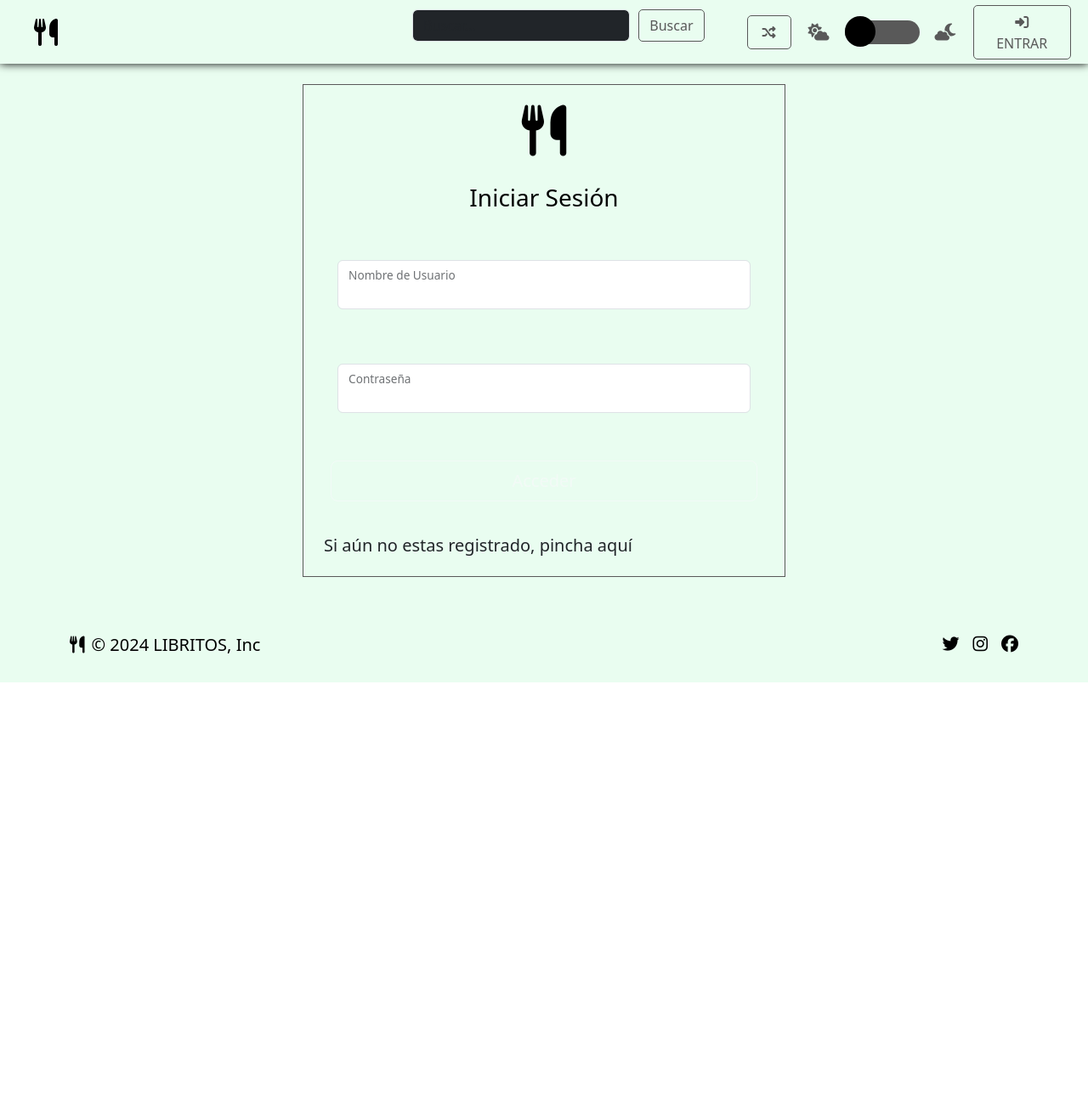
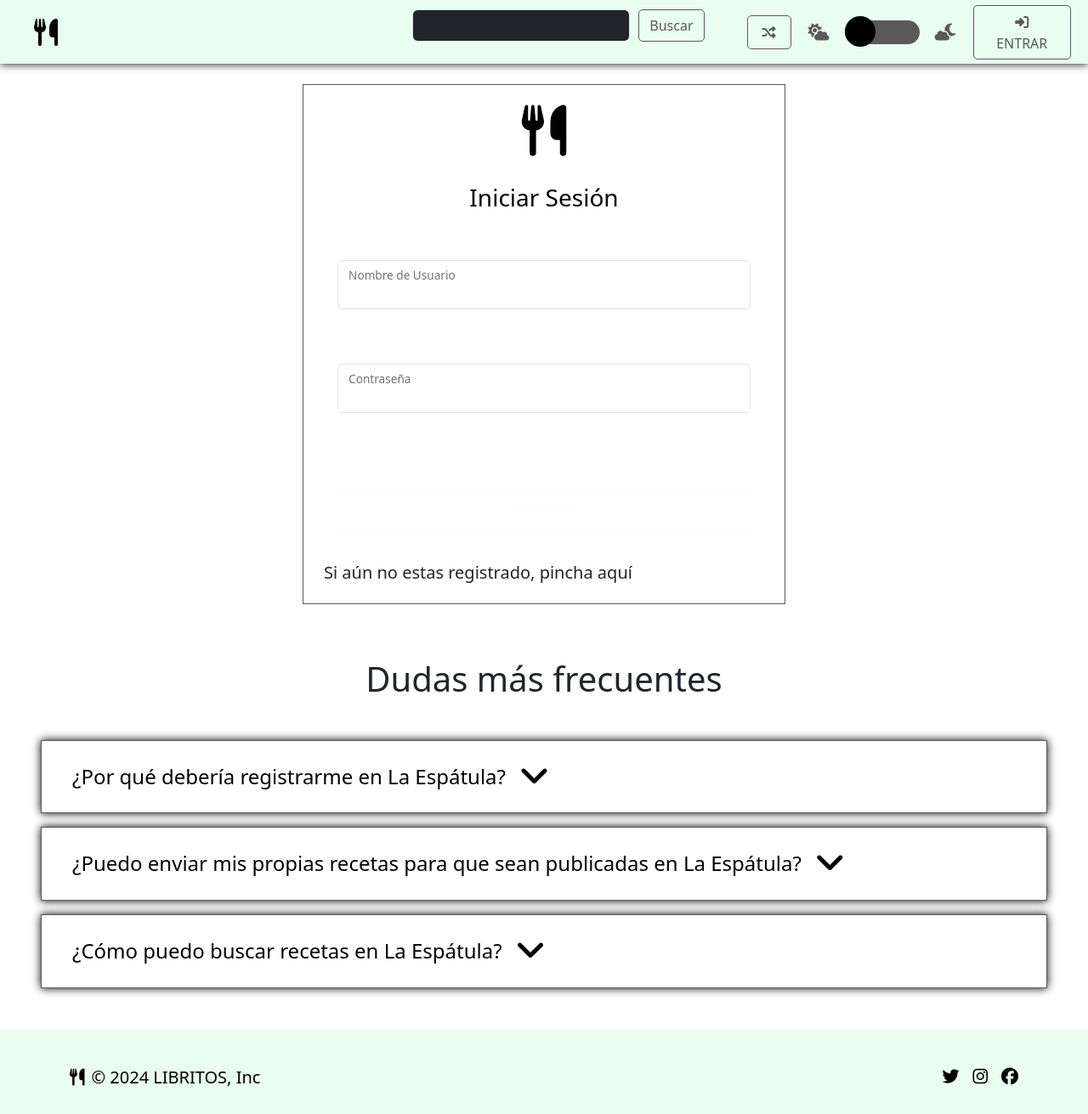
Before and after one commit to CCaim/ProyectoDiciembreFront, an Angular app: page /login in a window 1280 px wide. Shown: the whole page at 85% size. Before the commit the page ends 803 px from the top, so only its background shows below. Built offline with nearby package versions, Linux system fonts and the light colour scheme; what ngx-dropzone, ngx-pagination would draw is missing.

Commit message:
Ya funciona el login, estos son los cambios de JWT definitivos

```diff
--- a/src/app/components/admin/admin-usuarios/admin-usuarios.component.ts
+++ b/src/app/components/admin/admin-usuarios/admin-usuarios.component.ts
@@ -1,6 +1,6 @@
 import { Component, OnInit } from '@angular/core';
 import { NgForm } from '@angular/forms';
-import { Rol,  Usuario, UsuarioService } from '../../../service/usuario.service';
+import { Rol, Usuario, UsuarioService } from '../../../service/usuario.service';
 
 @Component({
   selector: 'app-admin-usuarios',
--- a/src/app/components/login/login.component.css
+++ b/src/app/components/login/login.component.css
@@ -4,7 +4,7 @@
 }
 
 .login-component{
-    background-color: var(--cyan-fondo);
+    background-color: var(--verde-fondo);
     margin: 0;
 }
 
@@ -18,7 +18,7 @@ h2{
 
 form{
     border: 1px solid var(--blanco);
-    background-color: var(--cyan-tarjeta);
+    background-color: var(--verde-tarjeta);
     display: flex;
     flex-direction: column;
 }
@@ -53,7 +53,7 @@ form{
 }
     .tarjeta-pregunta-card{
         flex: 1 1 30%;
-        background-color: var(--cyan-tarjeta);
+        background-color: var(--verde-tarjeta);
         padding: 0;
         border: 1px solid var(--blanco);
         box-shadow: 0px 0px 10px 0px var(--negro);
--- a/src/app/components/login/login.component.html
+++ b/src/app/components/login/login.component.html
@@ -21,6 +21,10 @@
                 </div>
             </div>
             <div style="display: flex; justify-content: center;">
+
+
+            </div>
+            <div style="display: flex; justify-content: center;">
                 <button class="w-100 btn btn-lg btn-outline-light button-login" [disabled]="!f.valid">Acceder</button>
             </div>
             <h5 routerLink="/registro">Si aún no estas registrado, pincha aquí</h5>
@@ -28,4 +32,43 @@
         <div *ngIf="f.submitted && isLoginFail" class="alert alert-danger">Error! {{errMsj}}</div>
         <div *ngIf="isBanned" class="alert alert-danger">Tu usuario ha sido baneado y no tiene acceso a La Espátula</div>
     </div>
+    <div>
+        <div>
+            <h1 class="text-center">Dudas más frecuentes</h1>
+        </div>
+        <div class="tarjetas-preguntas">
+            <section class="tarjeta-pregunta-card">
+                <div (click)="mostrarRespuesta('1')" class="pregunta">
+                    <h4>¿Por qué debería registrarme en La Espátula?</h4>
+                    <i class="fa-solid fa-angle-down"></i>
+                </div>
+                <div id="1" class="tarjeta-respuesta">
+                    <p>Registrarse en La Espátula tiene varios beneficios. Al registrarte, tendrás acceso a funciones adicionales, como la capacidad de publicar tus recetas favoritas y participar en nuestra comunidad de amantes de la cocina. También podrás interactuar con otros usuarios, dejar comentarios y calificar las recetas.</p>
+                </div>
+            </section>
+            <section class="tarjeta-pregunta-card">
+                <div (click)="mostrarRespuesta('2')" class="pregunta">
+                    <h4>¿Puedo enviar mis propias recetas para que sean publicadas en La Espátula?</h4>
+                    <i class="fa-solid fa-angle-down"></i>
+                </div>
+                <div id="2" class="tarjeta-respuesta">
+                    <p>¡Por supuesto! Aprecio la participación de los usuarios y me encantaría que compartieras tus propias recetas con nuestra comunidad. Puedes enviar tus recetas a través de nuestro formulario de envío de recetas en la página "Crear Receta" de nuestro sitio web. Revisaré cuidadosamente todas las recetas enviadas y, si cumplen con nuestros criterios de calidad, las publicaré en la página para que otros usuarios las disfruten.</p>
+                </div>
+            </section>
+            <section class="tarjeta-pregunta-card">
+                <div (click)="mostrarRespuesta('3')" class="pregunta">
+                    <h4>¿Cómo puedo buscar recetas en La Espátula?</h4>
+                    <i class="fa-solid fa-angle-down"></i>
+                </div>
+                <div id="3" class="tarjeta-respuesta">
+                    <p>En La Espátula, ofrecemos varias opciones para buscar recetas. La forma más sencilla es
+                        utilizar nuestra barra de búsqueda ubicada en la parte superior de cada página.
+                        Simplemente ingresa palabras clave relacionadas con la receta que estás buscando,
+                        como el nombre del plato, y haz clic en el botón de búsqueda.
+                         Nuestro sistema realizará una búsqueda en nuestra base de datos y te mostrará los resultados relevantes.
+                           Además, ofrecemos funciones de filtrado para ayudarte a refinar aún más tus resultados de búsqueda.</p>
+                </div>
+            </section>
+        </div>
+    </div>
 </div>
--- a/src/app/components/login/login.component.ts
+++ b/src/app/components/login/login.component.ts
@@ -9,7 +9,8 @@ import { TokenService } from '../../service/token.service';
   templateUrl: './login.component.html',
   styleUrls: ['./login.component.css']
 })
-export class LoginComponent implements OnInit{
+export class LoginComponent implements OnInit {
+
   siteKey:string;
   isLogged = false;
   isLoginFail = false;
@@ -36,37 +37,37 @@ export class LoginComponent implements OnInit{
     }
   }
 
-  onLogin(): void {
+  onLogin():void {
     console.log(this.username);
-    console.log(this.password);
+    console.log(this.password)
     this.loginUsuario = new LoginUsuario(this.username, this.password);
+    this._authService.login(this.loginUsuario).subscribe(
+      data => {
+        this.isLogged = true;
 
-    this._authService.login(this.loginUsuario).subscribe({
-        next: (data) => {
-            this.isLogged = true;
         this._tokenService.setToken(data.token);
         this._tokenService.setUserName(data.username);
         this._tokenService.setAuthorities(data.authorities);
         this.roles = data.authorities;
-            console.log(this.roles);
+        console.log(this.roles)
+        for (let i = 0; i < this.roles.length; i++) {
+          if(this.roles[i].authority === "ROLE_BAN"){
+            console.log("baneado")
+            this.onUserBanned();
+          }else{
+            window.location.reload();
+          };
+        }
 
-            // Check for banned role
-            if (this.roles.some(role => role.authority === "ROLE_BAN")) {
-                console.log("baneado");
-                this.onUserBanned();
-            } else {
-                window.location.reload();
-            }
       },
-        error: (err) => {
+      err => {
         this.isLogged = false;
         this.isLoginFail = true;
         this.errMsj = err.error.message;
         console.log(err.error.message);
       }
-    });
+    )
   }
-
 
   mostrarRespuesta(i:string) {
     let respuesta = document.getElementById(i);
--- a/src/app/components/registro/registro.component.css
+++ b/src/app/components/registro/registro.component.css
@@ -4,7 +4,7 @@
 }
 
 .registro-component{
-    background-color: var(--cyan-fondo);
+    background-color: var(--verde-fondo);
     margin: 0;
 }
 
@@ -18,7 +18,7 @@ h2{
 
 form{
     border: 1px solid var(--blanco);
-    background-color: var(--cyan-tarjeta);
+    background-color: var(--verde-tarjeta);
     display: flex;
     flex-direction: column;
 }
--- a/src/app/components/registro/registro.component.html
+++ b/src/app/components/registro/registro.component.html
@@ -26,7 +26,9 @@
                     <label for="password">Contraseña</label>
                 </div>
             </div>
+            <div style="display: flex; justify-content: center;">
 
+            </div>
             <div style="display: flex; justify-content: center;">
                 <button class="w-100 btn btn-lg btn-outline-light button-login" [disabled]="!f.valid">Registrate</button>
             </div>
--- a/src/app/components/registro/registro.component.ts
+++ b/src/app/components/registro/registro.component.ts
@@ -18,13 +18,15 @@ export class RegistroComponent implements OnInit {
   errMsj: string = "";
   isLogged = false;
   isRegistroFail = false;
-
+  siteKey:string;
 
   constructor(
     private _tokenService: TokenService,
     private _authService: AuthService,
     private _router: Router
-  ){}
+  ) {
+    this.siteKey = "6LeOS3UmAAAAAFaxim-B3LNw1ifyg1BHsCp1oL58";
+  }
 
   ngOnInit() {
     if (this._tokenService.getToken()) {
```
Also changed, not shown: src/app/components/admin/admin-usuarios/admin-usuarios.component.html (indentation only), src/app/service/auth.service.ts (indentation only). Lines whose indentation alone changed are shown as unchanged.
